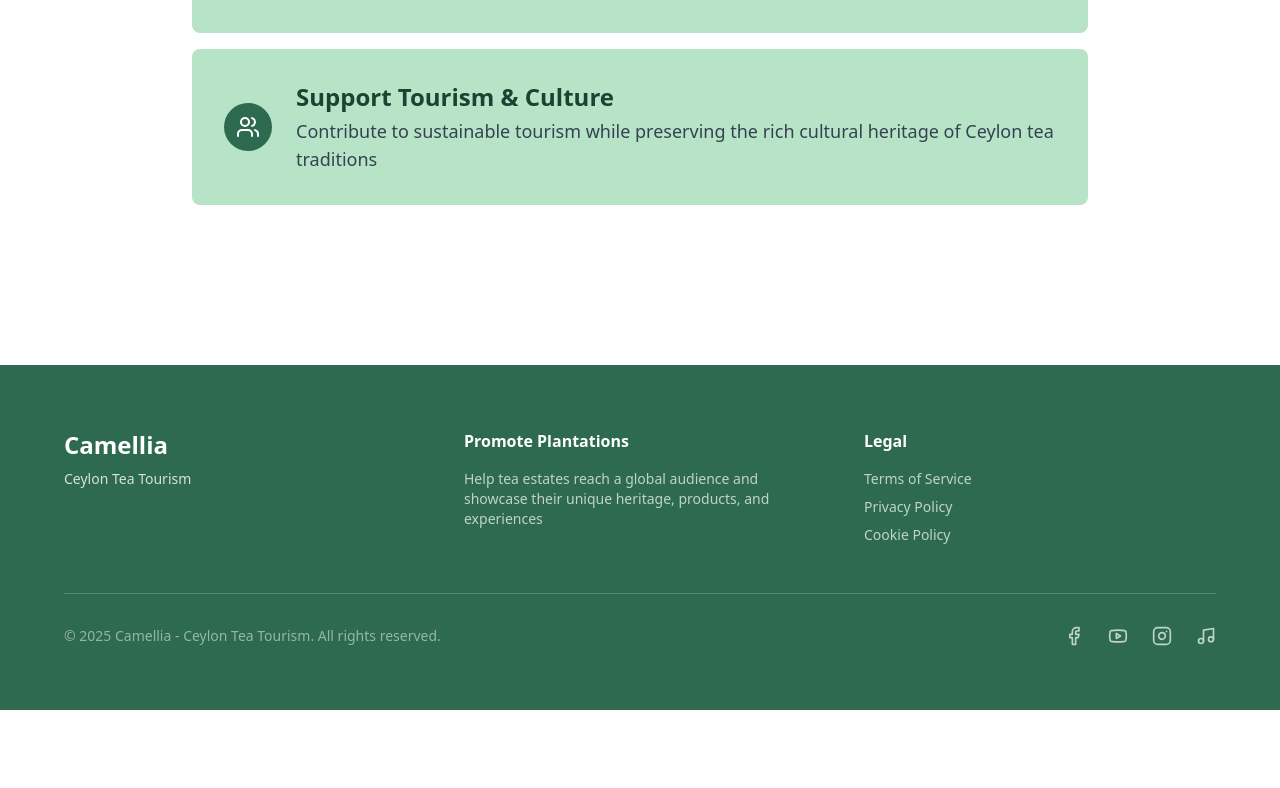
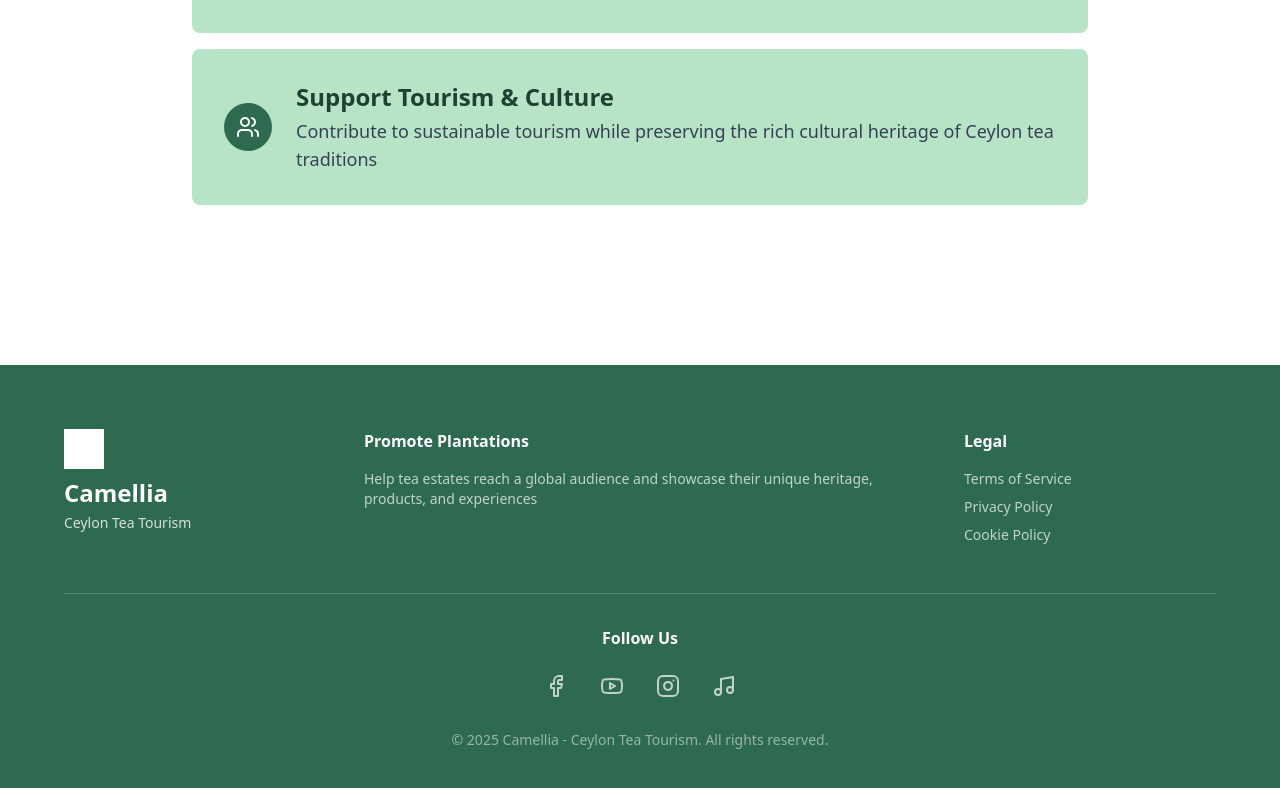
Before and after one commit to DILKINIINFO/camellia-frontend, a React app: page / in a window 1280 px wide. Shown: the part 2699-3487 px from the top of the page. Before the commit the page ends 3409 px from the top, so only its background shows below. Built offline with nearby package versions, Linux system fonts and the light colour scheme; the HTML template or start-up script is replaced by a standard one.

Commit message:
footer update

```diff
--- a/src/components/layout/Footer.tsx
+++ b/src/components/layout/Footer.tsx
@@ -3,15 +3,21 @@ import { Facebook, Youtube, Instagram, Music } from 'lucide-react';
 export default function Footer() {
   return (
     <footer className="bg-[#2D6A4F] text-white py-16 px-12 mt-20">
-      <div className="max-w-6xl mx-auto grid md:grid-cols-3 gap-12 border-b border-white/20 pb-12">
+      <div className="max-w-6xl mx-auto grid md:grid-cols-4 gap-12 border-b border-white/20 pb-12">
+        {/* Company Info - Column 1 */}
         <div>
-          <h2 className="text-2xl font-bold mb-2">Camellia</h2>
+          <div className="w-10 h-10 bg-white mb-2"></div> {/* Placeholder for logo */}
+          <h2 className="text-2xl font-bold mb-1">Camellia</h2>
           <p className="text-sm opacity-80">Ceylon Tea Tourism</p>
         </div>
-        <div>
+
+        {/* Promote Plantations - Column 2 */}
+        <div className="md:col-span-2"> {/* Span 2 columns on medium and larger screens */}
           <h4 className="font-bold mb-4">Promote Plantations</h4>
           <p className="text-sm opacity-70">Help tea estates reach a global audience and showcase their unique heritage, products, and experiences</p>
         </div>
+
+        {/* Legal Links - Column 3 */}
         <div>
           <h4 className="font-bold mb-4">Legal</h4>
           <ul className="text-sm opacity-70 space-y-2">
@@ -22,14 +28,17 @@ export default function Footer() {
         </div>
       </div>
 
-      <div className="max-w-6xl mx-auto flex justify-between items-center mt-8">
-        <p className="text-sm opacity-50">© 2025 Camellia - Ceylon Tea Tourism. All rights reserved.</p>
-        <div className="flex gap-6">
-          <a href="#" className="opacity-70 hover:opacity-100 transition"><Facebook size={20} /></a>
-          <a href="#" className="opacity-70 hover:opacity-100 transition"><Youtube size={20} /></a>
-          <a href="#" className="opacity-70 hover:opacity-100 transition"><Instagram size={20} /></a>
-          <a href="#" className="opacity-70 hover:opacity-100 transition"><Music size={20} /></a>
+      {/* Follow Us and Copyright */}
+      <div className="max-w-6xl mx-auto pt-8">
+        <h4 className="font-bold mb-6 text-center">Follow Us</h4>
+        <div className="flex justify-center gap-8 mb-8">
+          <a href="#" className="opacity-70 hover:opacity-100 transition"><Facebook size={24} /></a>
+          <a href="#" className="opacity-70 hover:opacity-100 transition"><Youtube size={24} /></a>
+          <a href="#" className="opacity-70 hover:opacity-100 transition"><Instagram size={24} /></a>
+          <a href="#" className="opacity-70 hover:opacity-100 transition"><Music size={24} /></a>
         </div>
+        {/* Copyright */}
+        <p className="text-sm opacity-50 text-center">© 2025 Camellia - Ceylon Tea Tourism. All rights reserved.</p>
       </div>
     </footer>
   );
```
